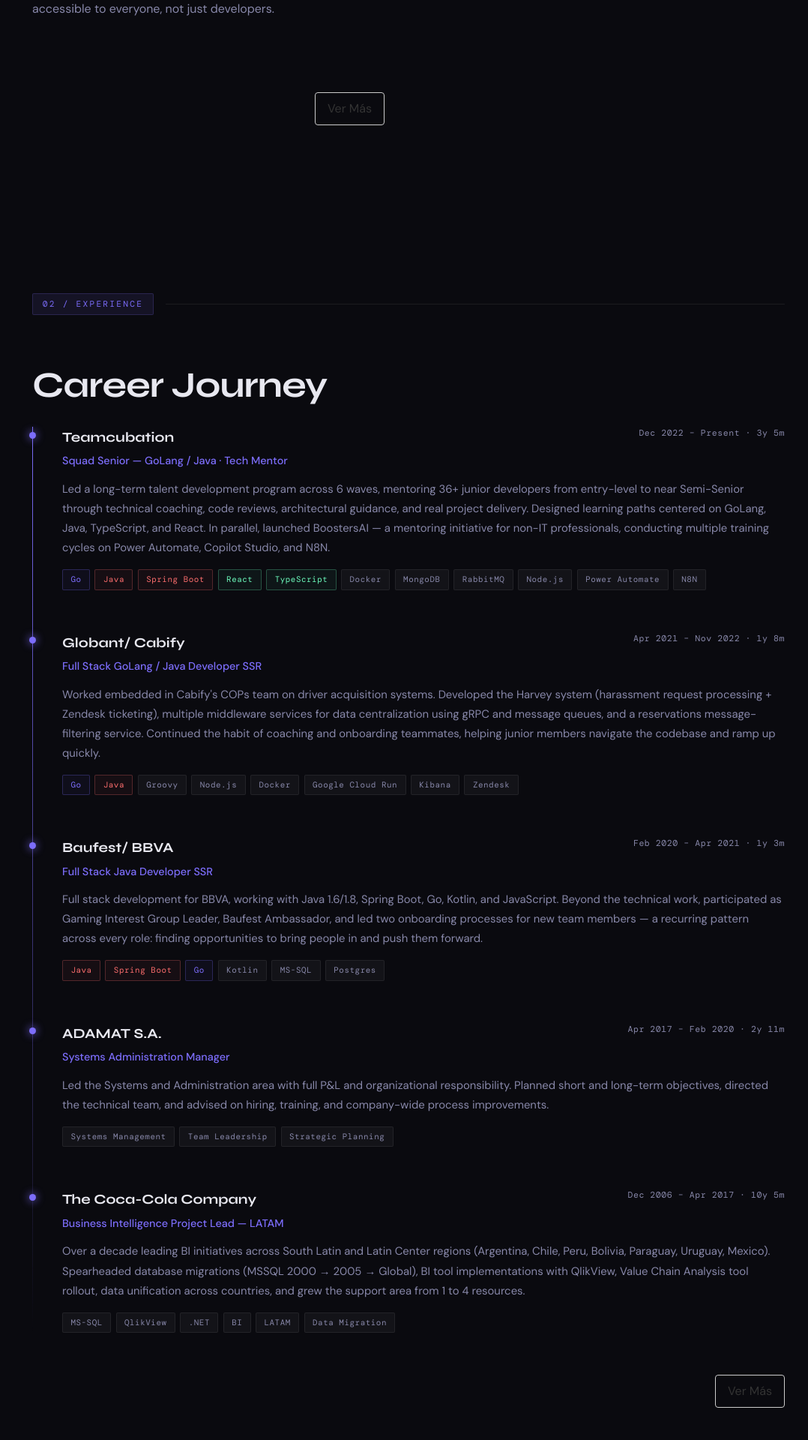
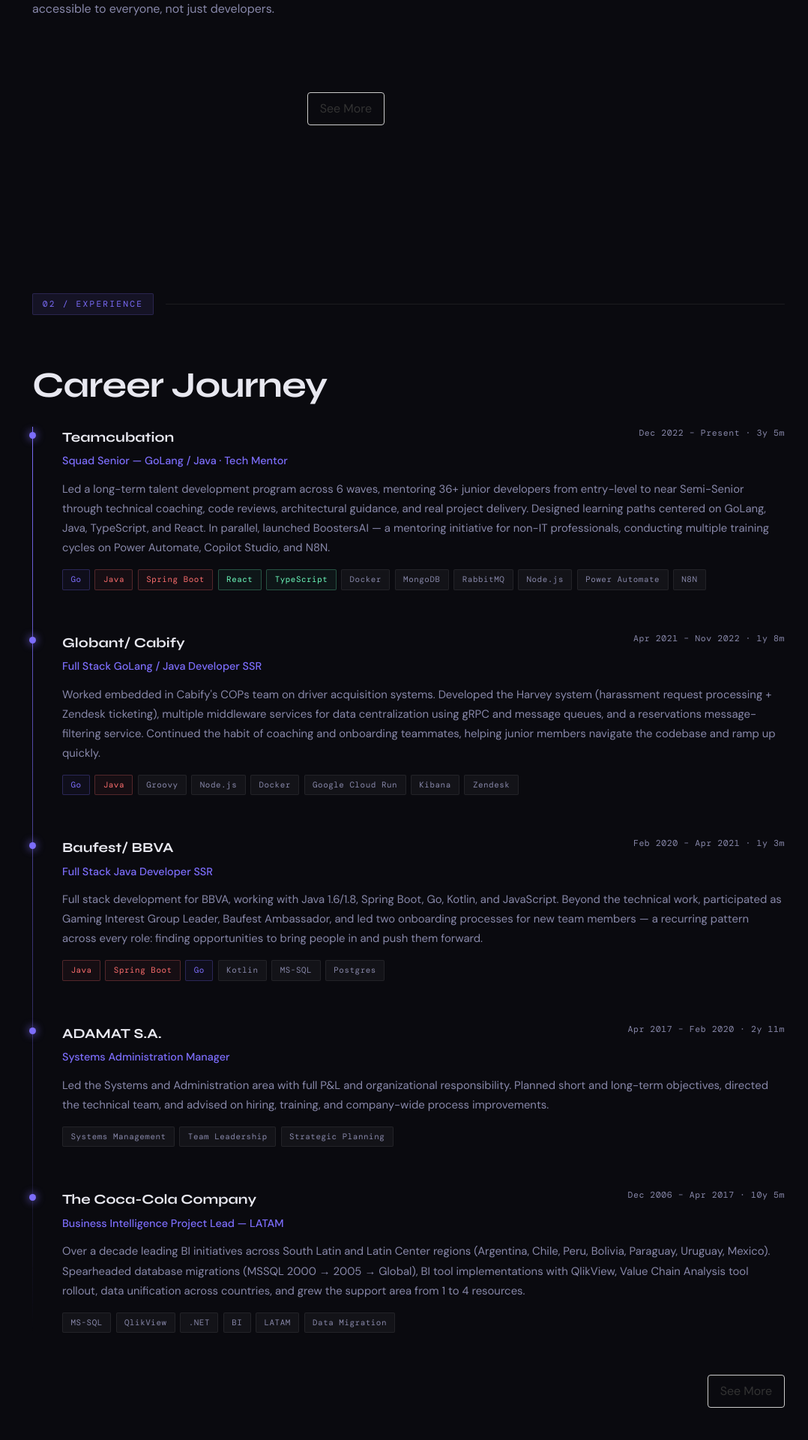
Before and after one commit to DamianMarquez/dmpage, a React (Vite) app in the folder client/: page / in a window 1280 px wide. Shown: the part 1780-3700 px from the top of the page at 75% size, without its empty margins (95-1173 px from the left). Built offline with nearby package versions, Linux system fonts and the light colour scheme; no server answers; a web font is replaced by a local one.

Commit message:
See more

```diff
--- a/client/src/components/AboutSection.tsx
+++ b/client/src/components/AboutSection.tsx
@@ -85,7 +85,7 @@
         </div>
 
         <div style={{ marginTop: '1rem' }}>
-          <ButtonLink to="/sections/about" label="Ver Más" />
+          <ButtonLink to="/sections/about" label="See More" />
         </div>
 
       </div>
--- a/client/src/components/ExperienceSection.tsx
+++ b/client/src/components/ExperienceSection.tsx
@@ -170,7 +170,7 @@
 
       </div>
 
-<ButtonLink to="/sections/experience" label="Ver Más" />
+<ButtonLink to="/sections/experience" label="See More" />
     </section>
   );
 }
--- a/client/src/components/SkillsSection.tsx
+++ b/client/src/components/SkillsSection.tsx
@@ -147,7 +147,7 @@
 
       </div>
         <div style={{ marginTop: '1rem' }}>
-          <ButtonLink to="/sections/skills" label="Ver Más" />
+          <ButtonLink to="/sections/skills" label="See More" />
         </div>
     </section>
   );
```
